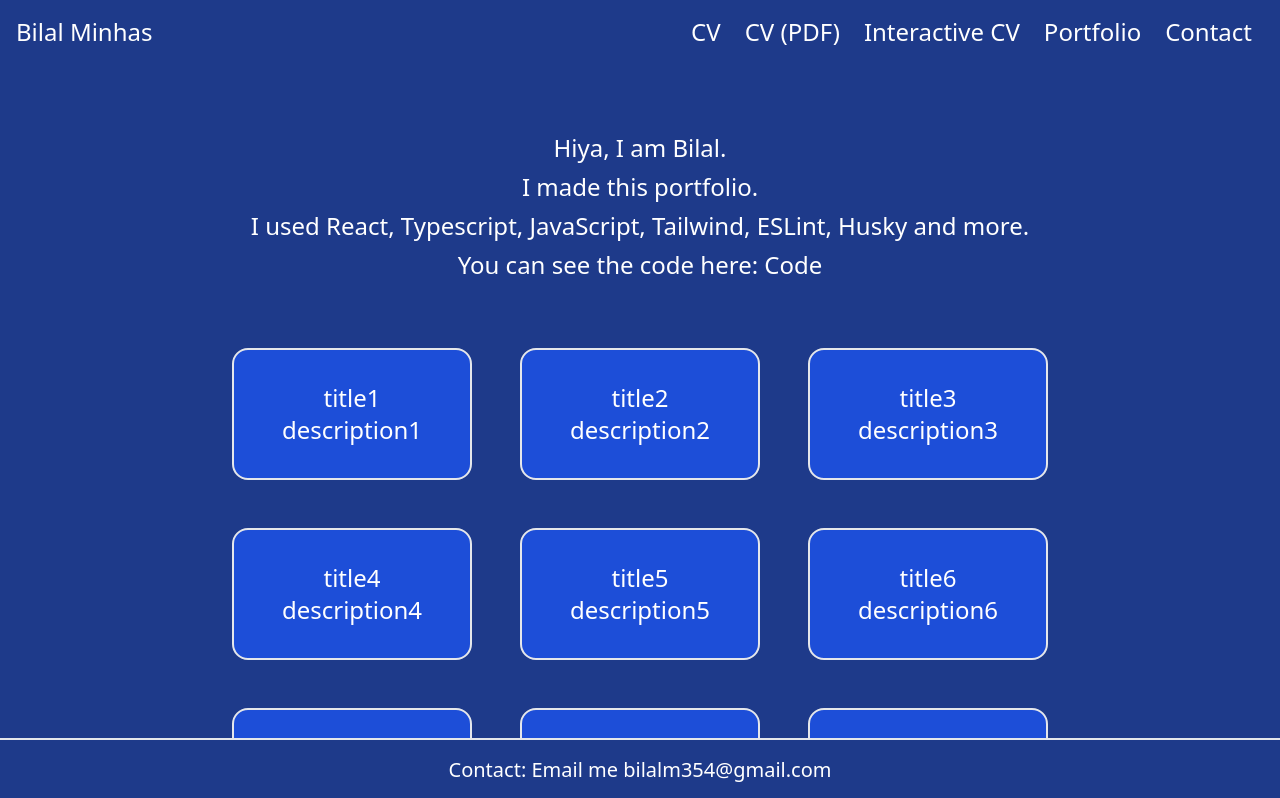
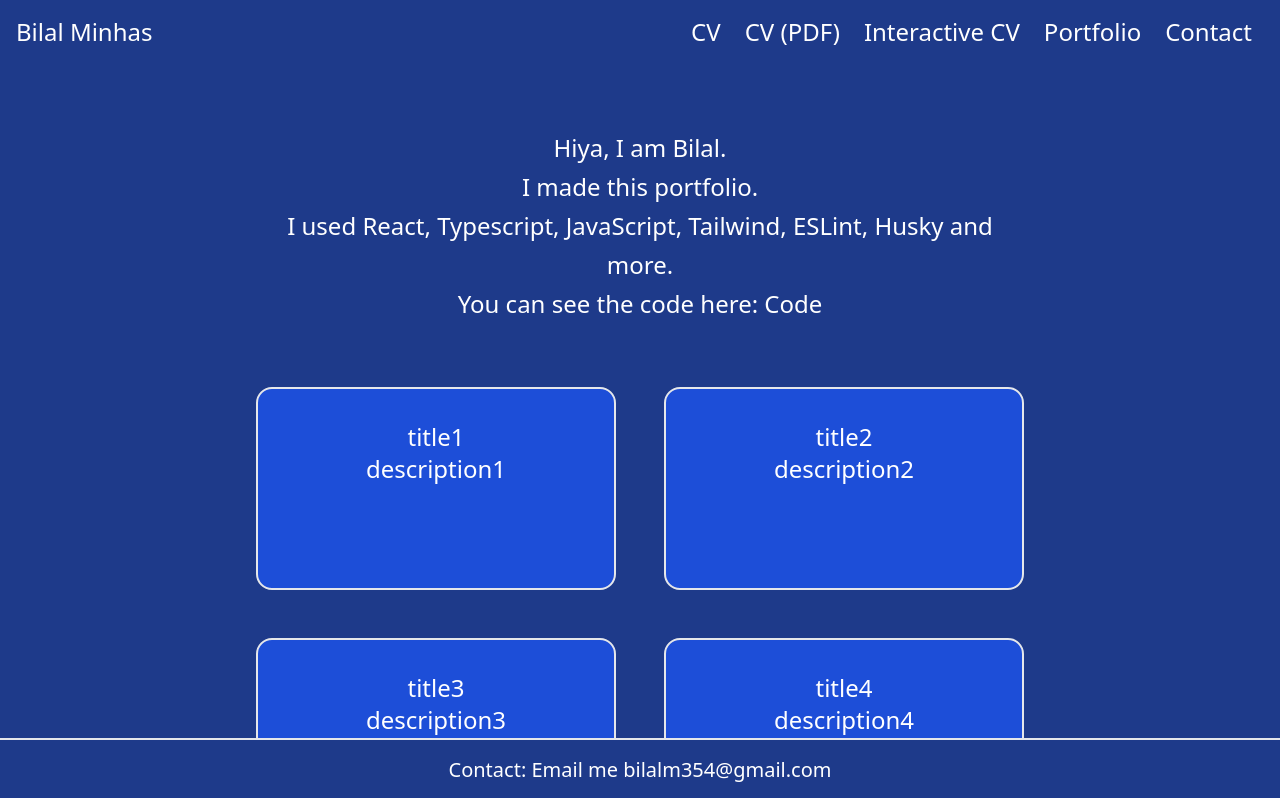
Before and after one commit to Bilalm354/react-portfolio, a React (Create React App) app: page / in a window 1280 px wide. Shown: the top 798 px of the page. Built offline with nearby package versions, Linux system fonts and the light colour scheme.

Commit message:
made portfolio grid and item, and info both more responsive

```diff
--- a/src/components/Info.tsx
+++ b/src/components/Info.tsx
@@ -2,7 +2,7 @@ import React from 'react';
 
 export default function Info() {
   return (
-    <div className="Info leading-relaxed">
+    <div className="Info leading-relaxed w-3/5">
       <p>
         Hiya, I am Bilal.
       </p>
--- a/src/components/PortfolioGrid.tsx
+++ b/src/components/PortfolioGrid.tsx
@@ -12,7 +12,7 @@ const portfolioItemData: PortfolioItemData[] = [1, 2, 3, 4, 5, 6, 7, 8, 9, 10, 1
 
 export default function PortfolioGrid() {
   return (
-    <div className="grid grid-cols-1 md:grid-cols-2 lg:grid-cols-3 gap-12 ">
+    <div className="grid grid-cols-1 md:grid-cols-2 2xl:grid-cols-3 gap-12 w-3/5">
       {portfolioItemData.map((item) => (
         <PortfolioItem item={item} key={item.title} />
       ))}
--- a/src/components/PortfolioItem.tsx
+++ b/src/components/PortfolioItem.tsx
@@ -11,7 +11,7 @@ export default function PortfolioItem({ item }: PortfolioItemProps) {
   } = item;
 
   return (
-    <a href={url} className="border-2 p-8 rounded-2xl bg-blue-700 hover:bg-blue-900 w-60">
+    <a href={url} className="border-2 p-8 rounded-2xl bg-blue-700 hover:bg-blue-900 aspect-video">
       {title}
       <br />
       {description}
```
